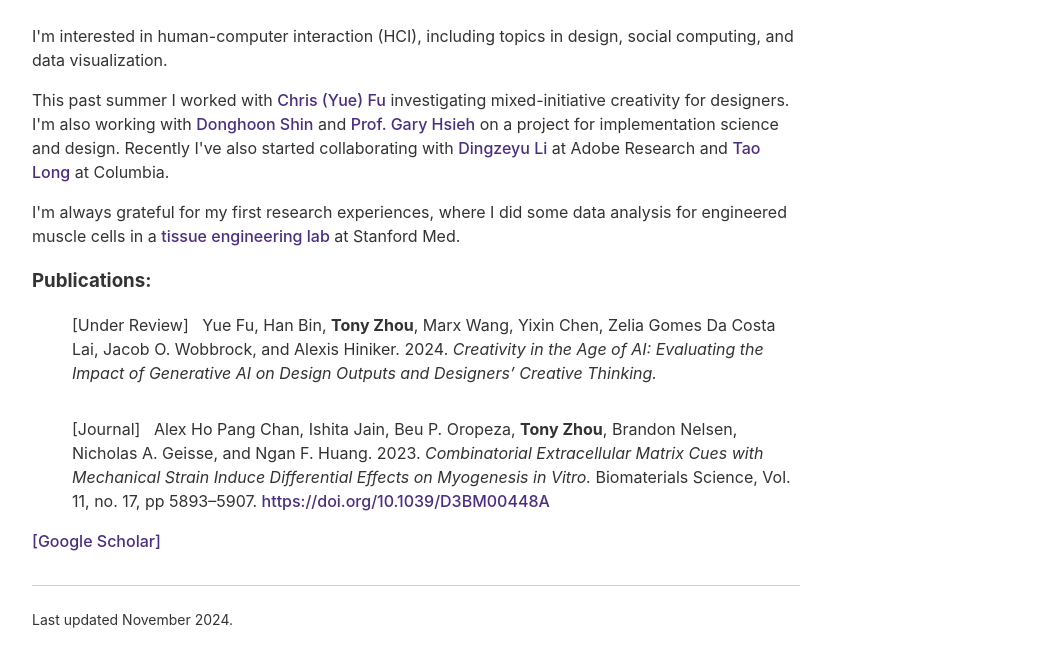
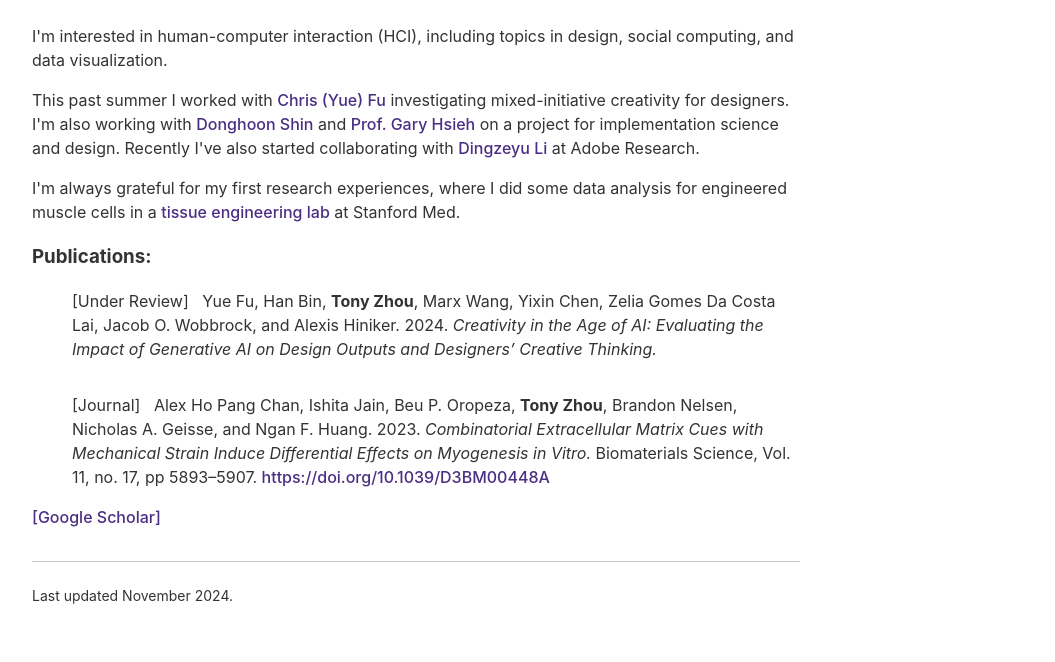
Before and after one commit to tyzhou05/tyzhou05.github.io, a Gatsby site: page /research in a window 1280 px wide. Shown: the part 220-882 px from the top of the page, without its empty margins (224-1279 px from the left). After the commit the page ends 858 px from the top, so only its background shows below. Built offline with nearby package versions, Linux system fonts and the light colour scheme; Gatsby itself is replaced by a stand-in of ours.

Commit message:
update v2

```diff
--- a/src/pages/research.js
+++ b/src/pages/research.js
@@ -25,7 +25,7 @@ const Research = () => (
         I'm also working with <a href = "https://donghoon.io">Donghoon Shin</a> and <a href = "https://faculty.uw.edu/garyhs">
         Prof. Gary Hsieh</a> on a project for implementation science and design.
 
-        Recently I've also started collaborating with <a href = "https://dingzeyu.li">Dingzeyu Li</a> at Adobe Research and <a href = "https://iamtaolong.github.io">Tao Long</a> at Columbia.
+        Recently I've also started collaborating with <a href = "https://dingzeyu.li">Dingzeyu Li</a> at Adobe Research.
       </p>
 
       <p>
```
